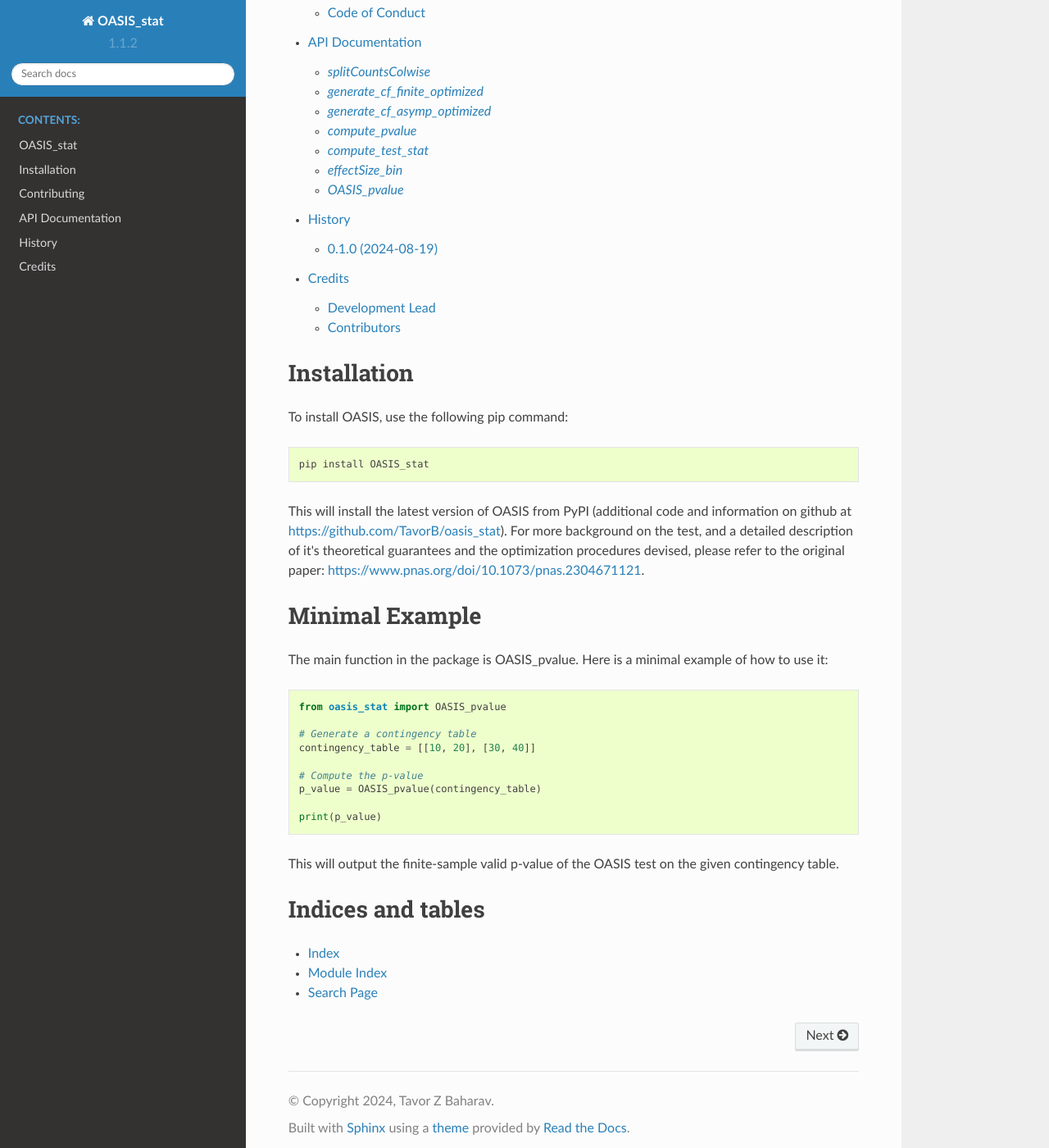
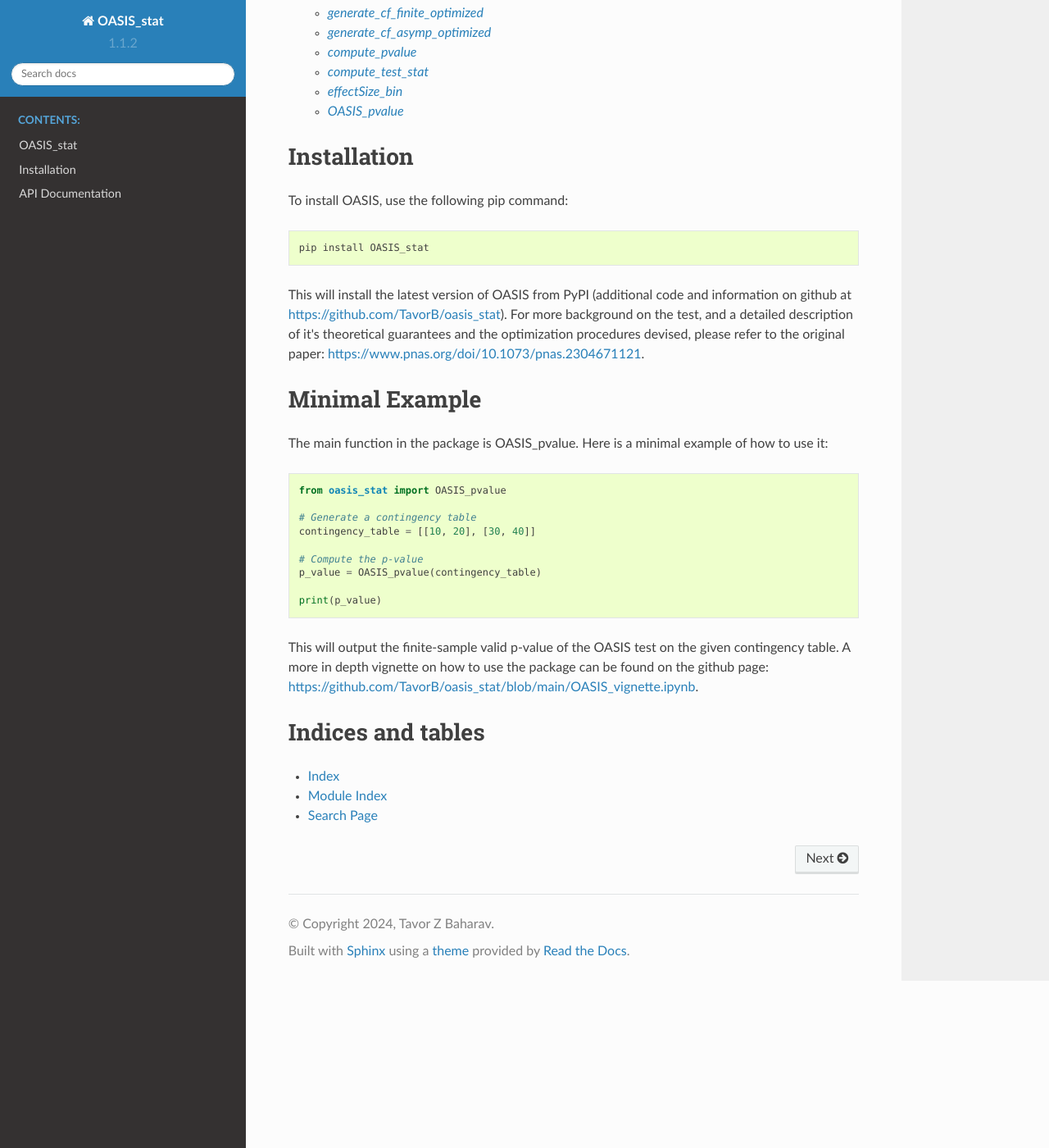
Before and after one commit to TavorB/oasis_stat, a Sphinx documentation site: the page built from docs/index.rst, in a window 1280 px wide and 1400 px high, scrolled down 432 px. Shown: the whole window at 82% size. Built offline with Sphinx 7.4.7 and the Read the Docs theme 2.0.0, drawn with Linux system fonts in a browser that asks for light colours; some of the changed text lies outside the part shown.

```diff
--- a/README.rst
+++ b/README.rst
@@ -24,7 +24,7 @@ Utilized in SPLASH https://github.com/refresh-bio/SPLASH for reference-free geno
 Credits
 -------
 
-This package was created with Cookiecutter_ and the `audreyr/cookiecutter-pypackage`_ project template.
+This package was created by Tavor Z. Baharav with Cookiecutter_ and the `audreyr/cookiecutter-pypackage`_ project template.
 
 .. _Cookiecutter: https://github.com/audreyr/cookiecutter
 .. _`audreyr/cookiecutter-pypackage`: https://github.com/audreyr/cookiecutter-pypackage
--- a/docs/history.rst
+++ b/docs/history.rst
@@ -1,6 +1,12 @@
 =======
 History
 =======
+
+1.1.2 (2024-9-10)
+-----------------
+
+* Cleaned all functions and documentation
+
 
 0.1.0 (2024-08-19)
 ------------------
--- a/docs/index.rst
+++ b/docs/index.rst
@@ -7,10 +7,7 @@ Welcome to OASIS_stat's documentation!
 
    readme
    installation
-   contributing
    api/index
-   history
-   authors
 
 
 Installation
@@ -41,7 +38,7 @@ The main function in the package is OASIS_pvalue. Here is a minimal example of h
 
    print(p_value)
 
-This will output the finite-sample valid p-value of the OASIS test on the given contingency table.
+This will output the finite-sample valid p-value of the OASIS test on the given contingency table. A more in depth vignette on how to use the package can be found on the github page: https://github.com/TavorB/oasis_stat/blob/main/OASIS_vignette.ipynb.
 
 
 
```
